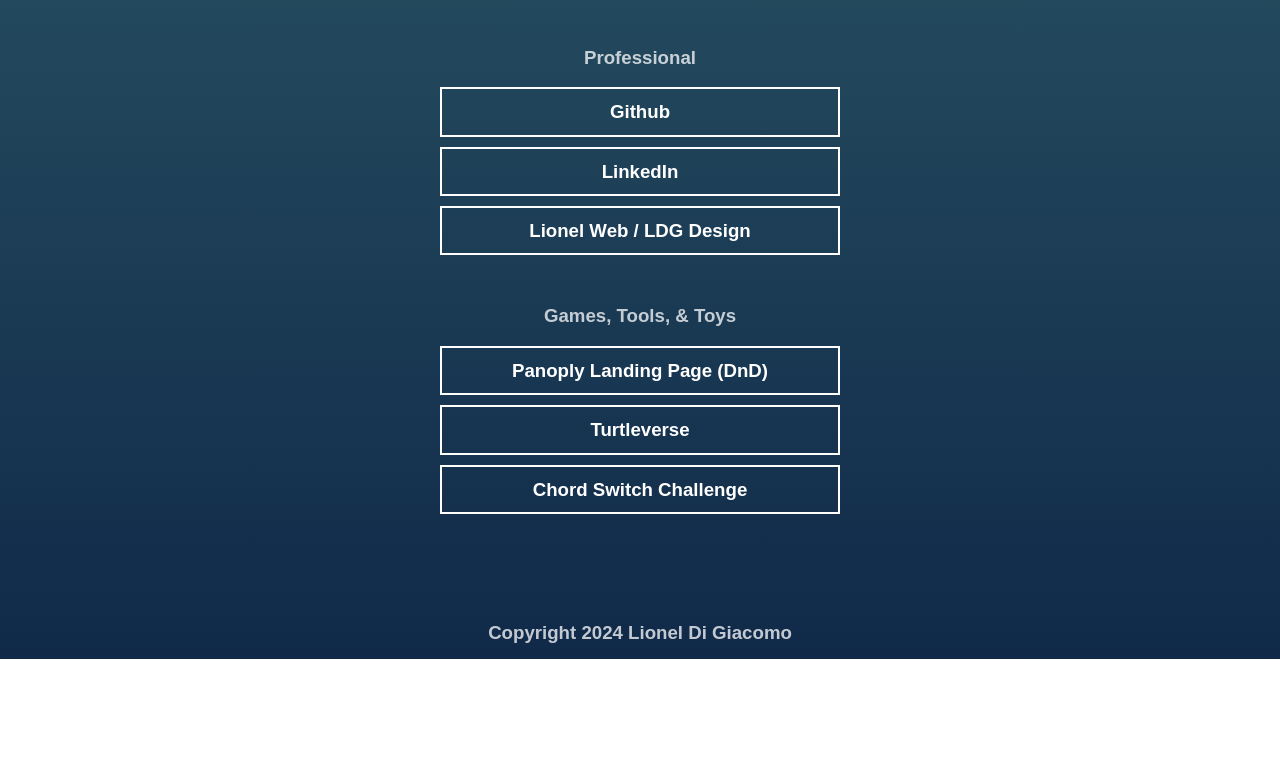
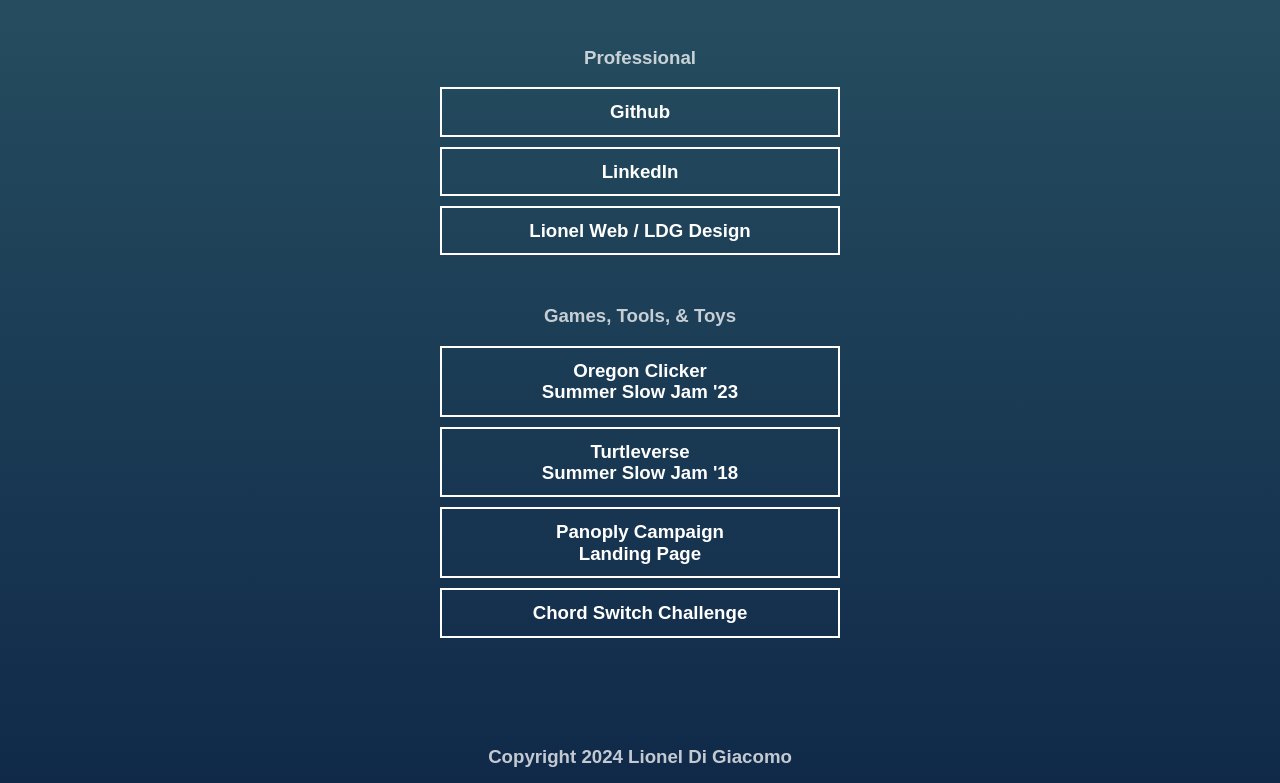
Before and after one commit to melek/lionelweb, a plain HTML site: page index.html in a window 1280 px wide. Shown: the part 1106-1889 px from the top of the page. Before the commit the page ends 1765 px from the top, so only its background shows below. Drawn offline with Linux system fonts and the light colour scheme.

Commit message:
Add a link

```diff
--- a/index.html
+++ b/index.html
@@ -76,10 +76,13 @@
             <h2>Games, Tools, & Toys</h2>
             <ul>
                 <li>
-                    <a href="panoply/" target="_blank">Panoply Landing Page (DnD)</a>
+                    <a href="https://thefroglogs.itch.io/oregon-clicker" target="_blank">Oregon Clicker<br>Summer Slow Jam '23</a>
                 </li>
                 <li>
-                    <a href="https://lionelweb.com/turtle/" target="_blank">Turtleverse</a>
+                    <a href="https://lionelweb.com/turtle/" target="_blank">Turtleverse<br>Summer Slow Jam '18</a>
+                </li>
+                <li>
+                    <a href="panoply/" target="_blank">Panoply Campaign<br>Landing Page</a>
                 </li>
                 <li>
                     <a href="chords/" target="_blank">Chord Switch Challenge</a>
```
